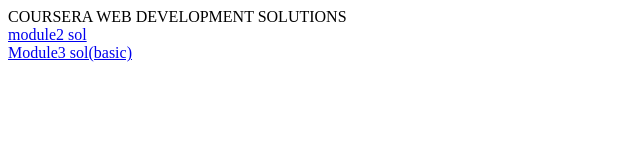
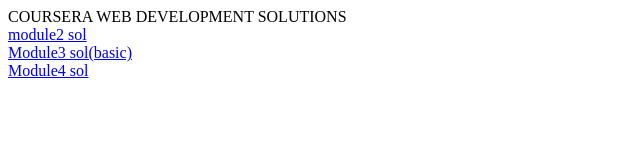
Before and after one commit to khanna14/myapp, a plain HTML site: page index.html in a window 1280 px wide. Shown: the whole page, without its empty margins (0-640 px from the left). Drawn offline with Linux system fonts and the light colour scheme.

Commit message:
some chnge

```diff
--- a/index.html
+++ b/index.html
@@ -6,6 +6,7 @@
 <body>
 <div>COURSERA WEB DEVELOPMENT SOLUTIONS</div>
 <a href="mod2-sol/start.html">module2 sol</a><br>
-<a href="mod3-sol/index.html">Module3 sol(basic)</a>
+<a href="mod3-sol/index.html">Module3 sol(basic)</a><br>
+<a href="mod4-sol/index.html">Module4 sol</a>
 </body>
 </html>
```
